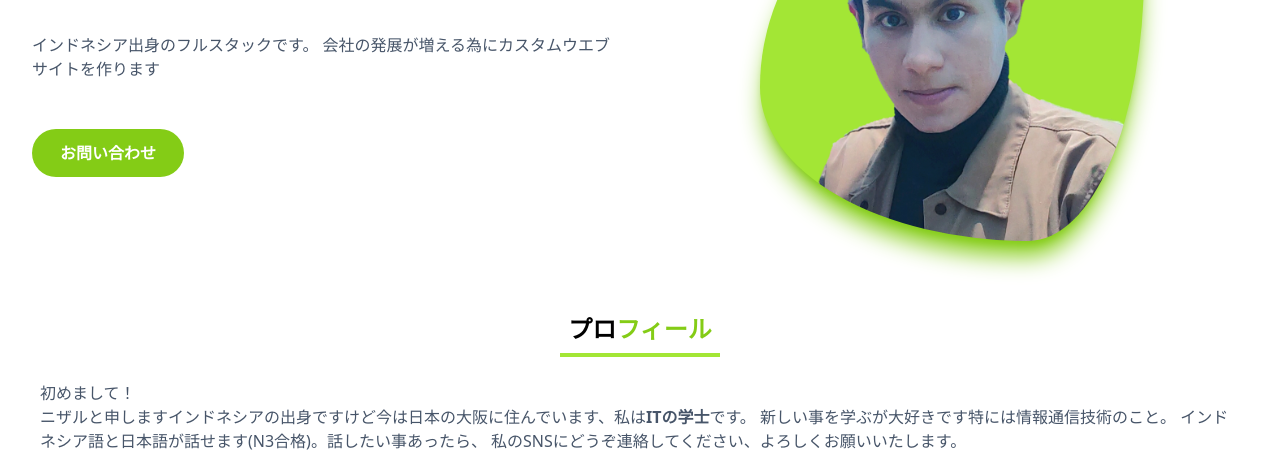
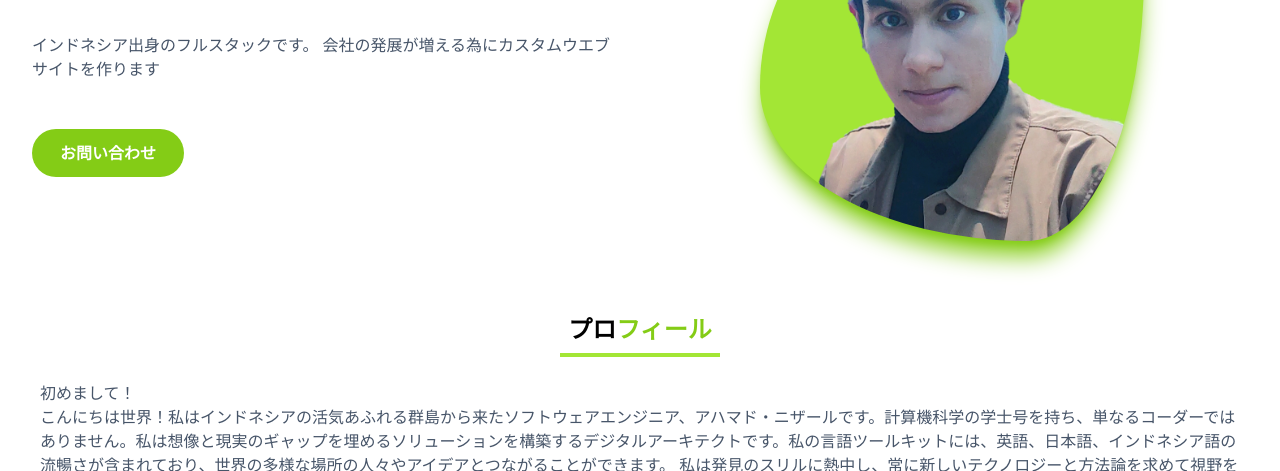
Before and after one commit to nizarmono/portfolio, a website: page public/jp.html in a window 1280 px wide. Shown: the part 364-835 px from the top of the page. Drawn offline with nearby package versions, Linux system fonts and the light colour scheme.

Commit message:
Update jp.html
Change the "About me"

```diff
--- a/public/jp.html
+++ b/public/jp.html
@@ -90,7 +90,7 @@
         <div class="container ">
             <div class="w-full mx-auto text-center">
                 <h3 class="green-unline text-xl md:text-2xl font-semibold">プロ<span class="text-lime-500">フィール</span></h3>
-                <p class="m-6 text-left text-slate-600 font-normal">初めまして！<br>ニザルと申しますインドネシアの出身ですけど今は日本の大阪に住んでいます、私は<b>ITの学士</b>です。 新しい事を学ぶが大好きです特には情報通信技術のこと。 インドネシア語と日本語が話せます(N3合格)。話したい事あったら、 私のSNSにどうぞ連絡してください、よろしくお願いいたします。</p>
+                <p class="m-6 text-left text-slate-600 font-normal">初めまして！<br>こんにちは世界！私はインドネシアの活気あふれる群島から来たソフトウェアエンジニア、アハマド・ニザールです。計算機科学の学士号を持ち、単なるコーダーではありません。私は想像と現実のギャップを埋めるソリューションを構築するデジタルアーキテクトです。私の言語ツールキットには、英語、日本語、インドネシア語の流暢さが含まれており、世界の多様な場所の人々やアイデアとつながることができます。 私は発見のスリルに熱中し、常に新しいテクノロジーと方法論を求めて視野を広げています。テクノロジーの世界は私の遊び場であり、常に未知の領域を探求することに熱心です。私はイノベーションが進歩の心臓部であると信じており、より良く、よりつながりのある未来を築くために自分のスキルを貢献することに情熱を燃やしています。一緒に協力して、何か素晴らしいものを創造しましょう！</p>
                 <div class="w-full text-center mx-auto">
                     <a href="https://www.facebook.com/ahmad.nizar.92123015?mibextid=ZbWKwL" class="inline-block mx-[10px] md:mx-8 w-4" target="_blank">
                         <svg role="img" class="w-6 md:w-8 media-hover" viewBox="0 0 24 24" xmlns="http://www.w3.org/2000/svg"><title>Facebook</title><path fill="#84cc16" fill="#84cc16" d="M24 12.073c0-6.627-5.373-12-12-12s-12 5.373-12 12c0 5.99 4.388 10.954 10.125 11.854v-8.385H7.078v-3.47h3.047V9.43c0-3.007 1.792-4.669 4.533-4.669 1.312 0 2.686.235 2.686.235v2.953H15.83c-1.491 0-1.956.925-1.956 1.874v2.25h3.328l-.532 3.47h-2.796v8.385C19.612 23.027 24 18.062 24 12.073z"/></svg>
```
